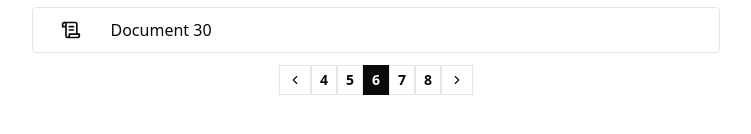
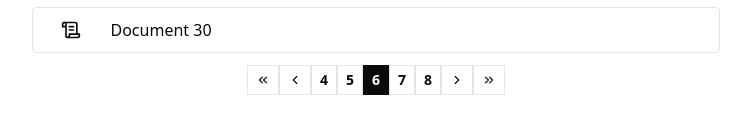
Before and after one commit to B-HS/BHS_WikiPage, a Next.js app: page / in a window 1280 px wide. Both pictures are taken after a click on the button 705 px from the left and 354 px from the top of the page. Shown: the part 274-408 px from the top of the page, without its empty margins (264-1015 px from the left). Built offline with nearby package versions, Linux system fonts and the light colour scheme.

Commit message:
Add First/Last button for pagination

```diff
--- a/components/pagination.tsx
+++ b/components/pagination.tsx
@@ -1,4 +1,4 @@
-import { ChevronLeft, ChevronRight } from 'lucide-react'
+import { ChevronLeft, ChevronRight, ChevronsLeft, ChevronsRight } from 'lucide-react'
 import Button from './button'
 
 const Pagination = ({ currentPage, totalPages, onPageChange }: { currentPage: number; totalPages: number; onPageChange: (pageNumber: number) => void }) => {
@@ -21,6 +21,14 @@ const Pagination = ({ currentPage, totalPages, onPageChange }: { currentPage: nu
         <section className='mx-auto p-3'>
             <section className='flex-1 flex justify-center'>
                 {currentPage !== 1 && (
+                    <>
+                        <Button
+                            variant='outline'
+                            onClick={() => onPageChange(1)}
+                            className={`${currentPage === 1 ? 'cursor-not-allowed opacity-30' : 'cursor-pointer'} rounded-none `}
+                        >
+                            <ChevronsLeft className='w-3.5 h-3.5' />
+                        </Button>
                         <Button
                             variant='outline'
                             onClick={() => onPageChange(currentPage - 5 < 1 ? 1 : currentPage - 5)}
@@ -28,6 +36,7 @@ const Pagination = ({ currentPage, totalPages, onPageChange }: { currentPage: nu
                         >
                             <ChevronLeft className='w-3.5 h-3.5' />
                         </Button>
+                    </>
                 )}
                 <section>
                     {pageNumbers.map((number) => (
@@ -42,6 +51,7 @@ const Pagination = ({ currentPage, totalPages, onPageChange }: { currentPage: nu
                     ))}
                 </section>
                 {currentPage !== totalPages && (
+                    <>
                         <Button
                             variant='outline'
                             onClick={() => onPageChange(currentPage + 5 > totalPages ? totalPages : currentPage + 5)}
@@ -49,6 +59,14 @@ const Pagination = ({ currentPage, totalPages, onPageChange }: { currentPage: nu
                         >
                             <ChevronRight className='w-3.5 h-3.5' />
                         </Button>
+                        <Button
+                            variant='outline'
+                            onClick={() => onPageChange(totalPages)}
+                            className={`${currentPage === totalPages ? 'cursor-not-allowed' : 'cursor-pointer'} rounded-none `}
+                        >
+                            <ChevronsRight className='w-3.5 h-3.5' />
+                        </Button>
+                    </>
                 )}
             </section>
         </section>
```
Lines whose indentation alone changed are shown as unchanged.
